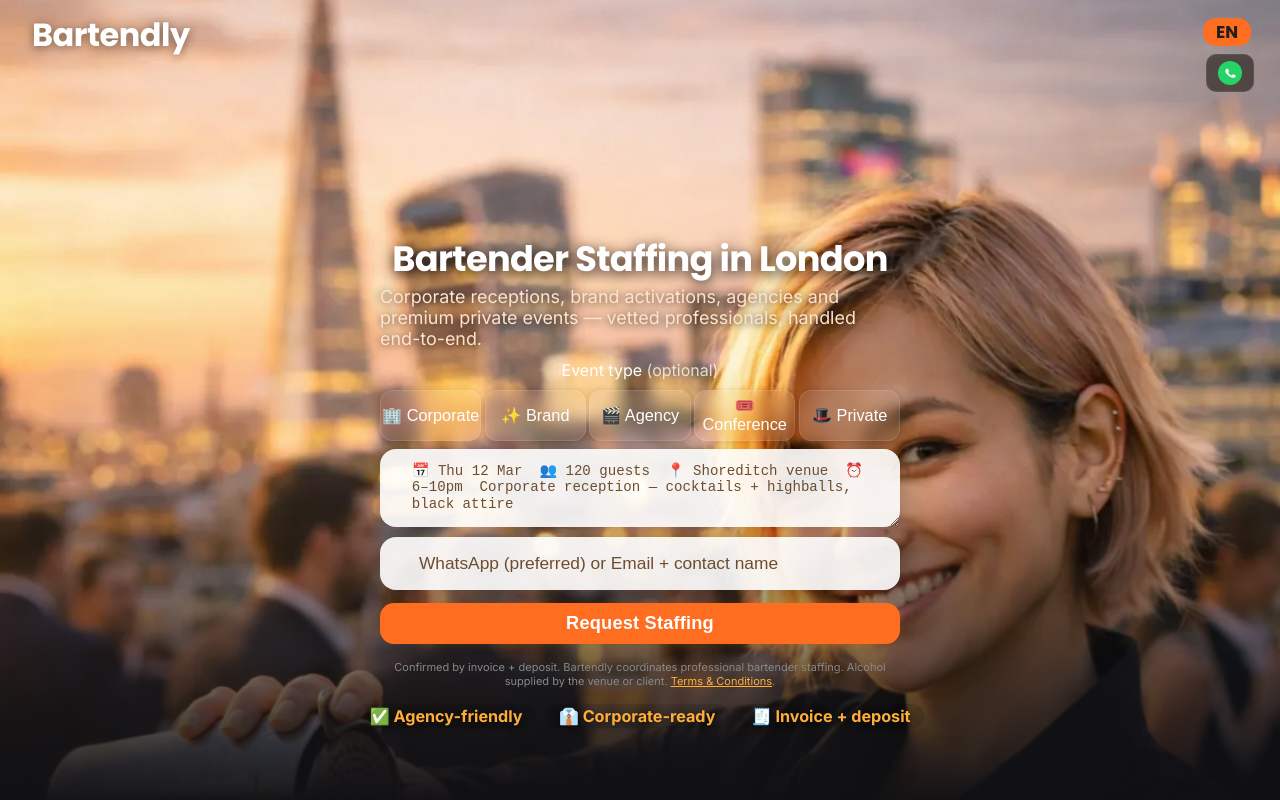
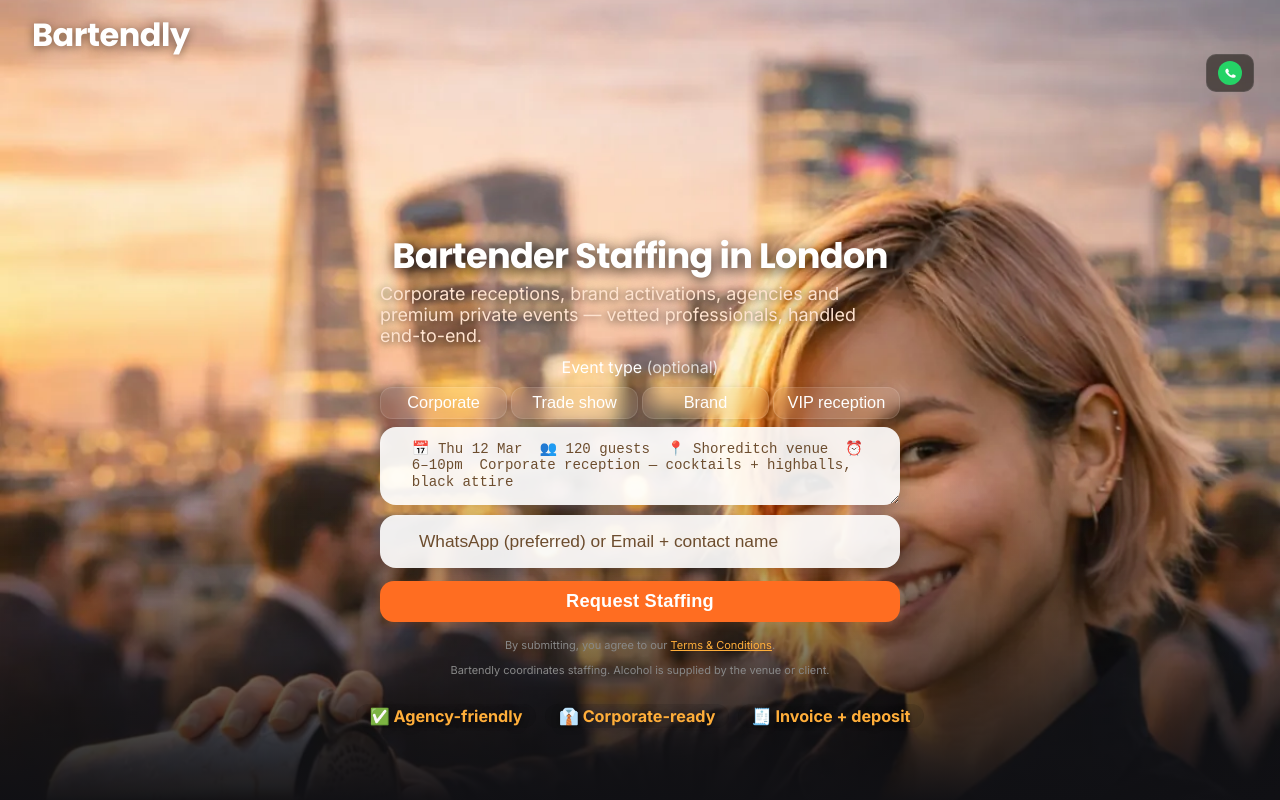
Before and after one commit to bartendly/bartendly.github.io, a plain HTML site: page london/index.html in a window 1280 px wide. Shown: the top 800 px of the page. Drawn offline with Linux system fonts and the light colour scheme.

Commit message:
Add files via upload

```diff
--- a/london/index.html
+++ b/london/index.html
@@ -204,12 +204,6 @@ main{max-width:90vw;margin:0 auto;padding:0.7rem 1rem 0 1rem;}
     </a>
     </nav>
 
-    <!-- LANGUAGE SWITCHER -->
-    <nav class="lang-switch" aria-label="Language switcher">
-      <a href="/london/" class="selected" lang="en" aria-current="page">EN</a>
-      <!--<a href="/london/es/" lang="es">ES</a>-->
-    </nav>
-
     <div class="hero-content">
       <h1 class="hero-title">Bartender Staffing in London</h1>
       <div class="hero-subtitle">Corporate receptions, brand activations, agencies and premium private events — vetted professionals, handled end-to-end.</div>
@@ -217,16 +211,15 @@ main{max-width:90vw;margin:0 auto;padding:0.7rem 1rem 0 1rem;}
       <form id="ai-request-form" action="https://formspree.io/f/mdkevral" method="POST" class="ai-form-mockup" target="_self">
         <input type="hidden" name="city" value="London">
 
-        <!-- Event type (single select) -->
-        <label class="ai-label">Event type <span style="opacity:.75;font-weight:500">(optional)</span></label>
-        <div class="ai-toggle-group" data-name="event_type" data-multi="false" id="event-type" role="group" aria-label="Event type">
-          <button type="button" class="ai-toggle" data-value="Corporate event" aria-pressed="false">🏢 Corporate</button>
-          <button type="button" class="ai-toggle" data-value="Brand activation" aria-pressed="false">✨ Brand</button>
-          <button type="button" class="ai-toggle" data-value="Agency / production" aria-pressed="false">🎬 Agency</button>
-          <button type="button" class="ai-toggle" data-value="Trade show / conference" aria-pressed="false">🎟️ Conference</button>
-          <button type="button" class="ai-toggle" data-value="Premium private reception" aria-pressed="false">🎩 Private</button>
-        </div>
-        <input type="hidden" name="event_type">
+         <!-- Event type (single select) -->
+         <label class="ai-label">Event type <span style="opacity:.75;font-weight:500">(optional)</span></label>
+         <div class="ai-toggle-group" data-name="event_type" data-multi="false" id="event-type" role="group" aria-label="Event type">
+           <button type="button" class="ai-toggle" data-value="Corporate event" aria-pressed="false">Corporate</button>
+           <button type="button" class="ai-toggle" data-value="Trade show / expo stand" aria-pressed="false">Trade show</button>
+           <button type="button" class="ai-toggle" data-value="Brand activation" aria-pressed="false">Brand</button>
+           <button type="button" class="ai-toggle" data-value="VIP reception" aria-pressed="false">VIP reception</button>
+         </div>
+         <input type="hidden" name="event_type">
 
         <label for="ai-prompt" class="sr-only">Your Request</label>
         <textarea name="ai-prompt" id="ai-prompt" class="main-event-input" rows="3" required
@@ -238,7 +231,8 @@ main{max-width:90vw;margin:0 auto;padding:0.7rem 1rem 0 1rem;}
 
         <button type="submit" class="ai-submit">Request Staffing</button>
         <div class="booking-legal-disclaimer">
-          Confirmed by invoice + deposit. Bartendly coordinates professional bartender staffing. Alcohol supplied by the venue or client. <a href="/terms" target="_blank">Terms & Conditions</a>.
+          By submitting, you agree to our <a href="/terms" target="_blank">Terms & Conditions</a>.
+          <p class="fineprint">Bartendly coordinates staffing. Alcohol is supplied by the venue or client.</p>
         </div>
 
       </form>
```
